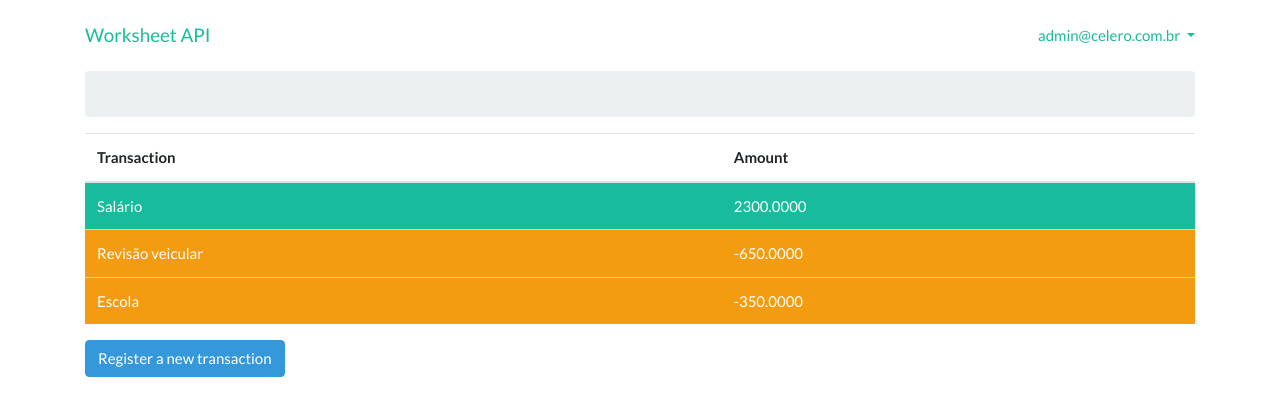
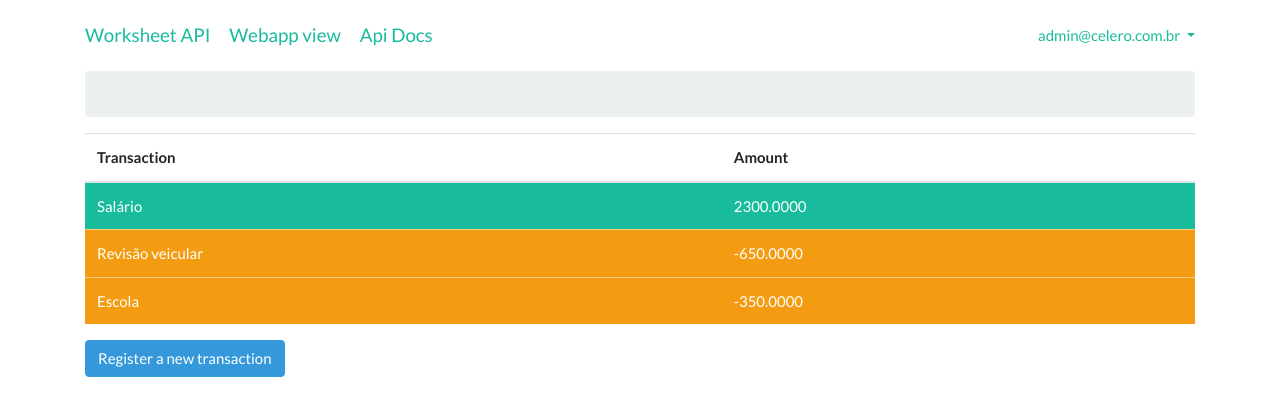
Before and after one commit to isaquealves/worksheetapp, a Django app: page / in a window 1280 px wide. Shown: the top 416 px of the page. Run offline with Django 3.2, Linux system fonts and the light colour scheme; a user stored in the database is signed in; data comes from the database, SQL or seed files in the repository; some libraries are stand-ins or nearby versions.

Commit message:
Add navigation addresses for the other points of app

```diff
--- a/worksheet/templates/base.html
+++ b/worksheet/templates/base.html
@@ -6,9 +6,15 @@
 {% endblock %}
 
 {% block branding %}
-    <a class='navbar-brand' rel="nofollow" href='{{ BASE_URL }}'>
+    <a class='navbar-brand' rel="nofollow" href="{% url 'transaction_list'%}">
         Worksheet API
     </a>
+    <a class='navbar-brand' href="{% url 'transaction_index' %}">
+        Webapp view
+    </a>
+    <a class='navbar-brand' href="/docs">
+        Api Docs
+        </a>
 {% endblock %}
 {% block content %}
 {% endblock %}
```
